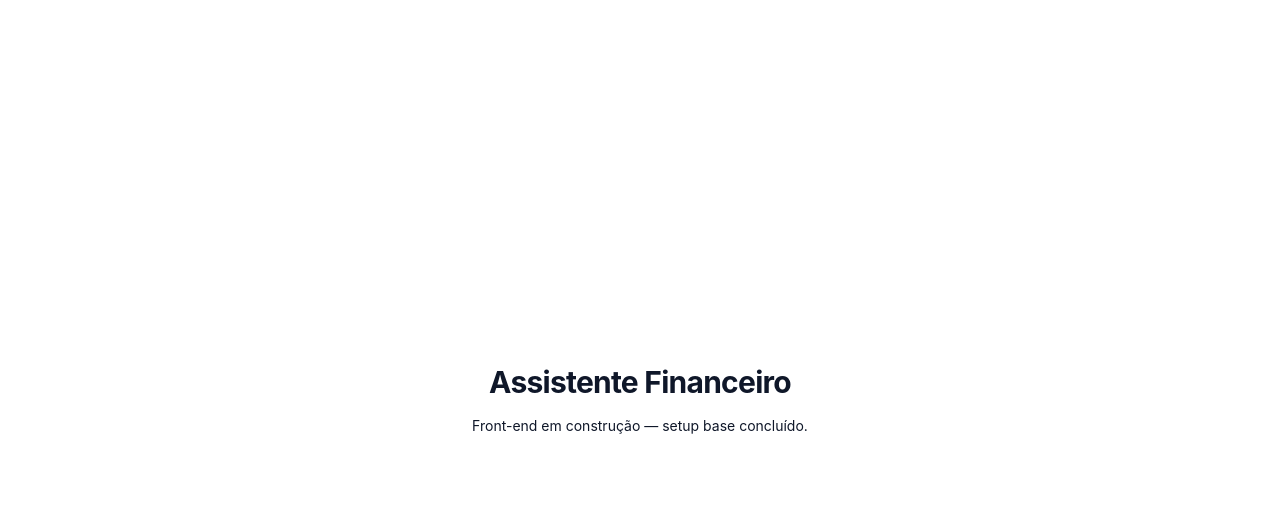
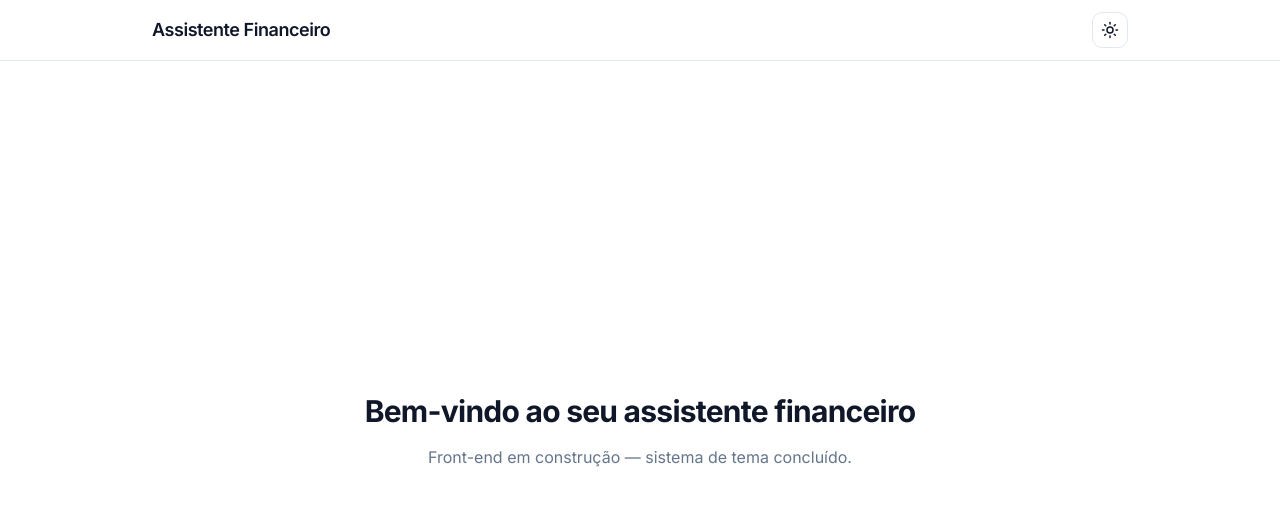
Before and after one commit to thinkart/assistente-financeiro, a React (Vite) app: page / in a window 1280 px wide. Shown: the top 506 px of the page. Built offline with nearby package versions, Linux system fonts and the light colour scheme.

Commit message:
feat(tema-claro-escuro): T-007 - ThemeProvider e fonte Inter na raiz com header tokenizado (AC-002, AC-006, AC-007)

```diff
--- a/src/App.tsx
+++ b/src/App.tsx
@@ -1,11 +1,26 @@
+import { ThemeToggle } from '@/components/ThemeToggle'
+
 function App() {
   return (
-    <main className="flex min-h-screen flex-col items-center justify-center gap-4 p-6">
-      <h1 className="text-3xl font-bold tracking-tight">
-        Assistente Financeiro
-      </h1>
-      <p className="text-sm">Front-end em construção — setup base concluído.</p>
-    </main>
+    <div className="flex min-h-screen flex-col bg-background text-foreground">
+      <header className="border-b border-border bg-card">
+        <div className="mx-auto flex w-full max-w-5xl items-center justify-between gap-4 px-4 py-3 sm:px-6">
+          <h1 className="text-lg font-semibold tracking-tight">
+            Assistente Financeiro
+          </h1>
+          <ThemeToggle />
+        </div>
+      </header>
+
+      <main className="mx-auto flex w-full max-w-5xl flex-1 flex-col items-center justify-center gap-4 px-4 py-12 text-center sm:px-6">
+        <h2 className="text-3xl font-bold tracking-tight">
+          Bem-vindo ao seu assistente financeiro
+        </h2>
+        <p className="text-muted-foreground">
+          Front-end em construção — sistema de tema concluído.
+        </p>
+      </main>
+    </div>
   )
 }
 
--- a/src/main.tsx
+++ b/src/main.tsx
@@ -1,10 +1,17 @@
 import { StrictMode } from 'react'
 import { createRoot } from 'react-dom/client'
+import '@fontsource/inter/400.css'
+import '@fontsource/inter/500.css'
+import '@fontsource/inter/600.css'
+import '@fontsource/inter/700.css'
 import App from '@/App'
+import { ThemeProvider } from '@/app/providers/ThemeProvider'
 import '@/styles/globals.css'
 
 createRoot(document.getElementById('root')!).render(
   <StrictMode>
-    <App />
+    <ThemeProvider>
+      <App />
+    </ThemeProvider>
   </StrictMode>,
 )
```
Also changed, not shown: .spec/features/tema-claro-escuro/tasks.md, 2 other files (tests, documents, lock files or other folders).
